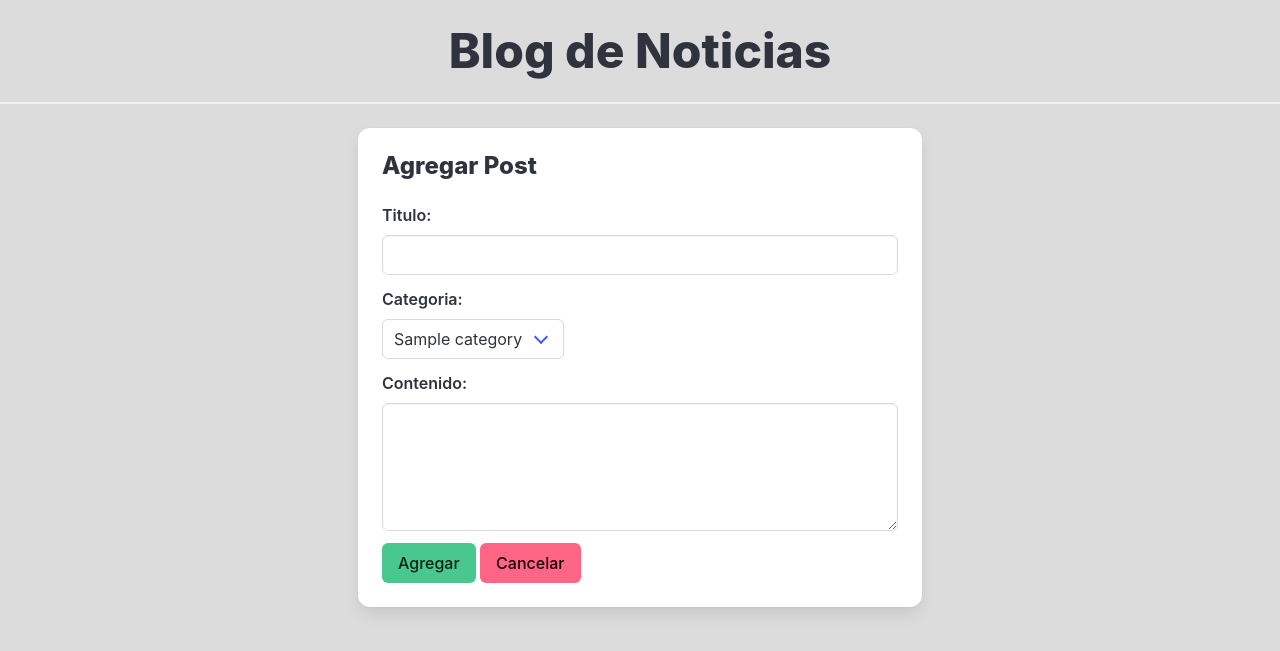
After one commit to Paoloruizq5/BLOGS, a Flask app: page /posts/post/new in a window 1280 px wide. The commit adds this page. Shown: the top 651 px of the page. Run offline with Flask 3, Linux system fonts and the light colour scheme; tables that the repository leaves empty hold one stand-in row (values such as "Sample post"); some libraries are stand-ins or nearby versions.

Commit message:
Creando posts

```diff
--- a/app/models/category.py
+++ b/app/models/category.py
@@ -4,4 +4,4 @@ from app import db
 class Category(db.Model):
     __tablename__ = 'categories'
     id = db.Column(db.Integer, primary_key=True)
-    nane = db.Column(db.String(100), nullable=False, unique=True)
+    name = db.Column(db.String(100), nullable=False, unique=True)
--- a/app/routes/post.py
+++ b/app/routes/post.py
@@ -10,3 +10,17 @@ def listar_posts():
     posts = Post.query.all()
     categories = Category.query.all()
     return render_template('posts/listar_posts.html', posts=posts, categories=categories)
+
+@posts_bp.route('/post/new', methods=['GET', 'POST'])
+def add_post():
+    if request.method == 'POST':
+        title = request.form['title']
+        content = request.form['content']
+        category_id = request.form.get('category_id')
+        new_post = Post(title=title, content=content, category_id=category_id)
+        db.session.add(new_post)
+        db.session.commit()
+        return redirect(url_for('posts.listar_posts'))
+
+    categories = Category.query.all()
+    return render_template('posts/create_posts.html', categories=categories)  # Cambiado a incluir la subcarpeta posts
--- /dev/null
+++ b/app/templates/posts/create_posts.html
@@ -0,0 +1,47 @@
+{% extends 'base.html' %}
+{% block title%} Blog de Noticias{% endblock %}
+{% block content%}
+<div class="columns">
+    <div class="column is-offset-3 is-6">
+        <div class="card">
+            <div class="card-content">
+                <div class="media">
+                    <div class="media-content">
+                        <p class="title is-4">Agregar Post</p>
+                    </div>
+                </div>
+                <div class="content">
+                    <form action="{{ url_for('posts.add_post') }}" method="post">
+                        <div class="field">
+                            <label class="label">Titulo:</label>
+                            <div class="control">
+                                <input class="input" type="text" name='title'>
+                            </div>
+                        </div>
+                        <div class="field">
+                            <label class="label">Categoria:</label>
+                            <div class="control">
+                                <div class="select">
+                                    <select name="category_id">
+                                        {% for category in categories %}
+                                        <option value="{{ category.id }}">{{ category.name }}</option>
+                                        {% endfor %}
+                                    </select>
+                                </div>
+                            </div>
+                        </div>
+                        <div class="field">
+                            <label class="label">Contenido:</label>
+                            <div class="control">
+                                <textarea class="textarea" name="content"></textarea>
+                            </div>
+                        </div>
+                        <button class="button is-success " type="submit">Agregar</button>
+                        <a class="button is-danger" href="{{ url_for('index') }}">Cancelar</a>
+                    </form>
+                </div>
+            </div>
+        </div>
+    </div>
+</div>
+{% endblock%}
```
Also changed, not shown: app/templates/posts/listar_posts.html (+9 -4 lines).
